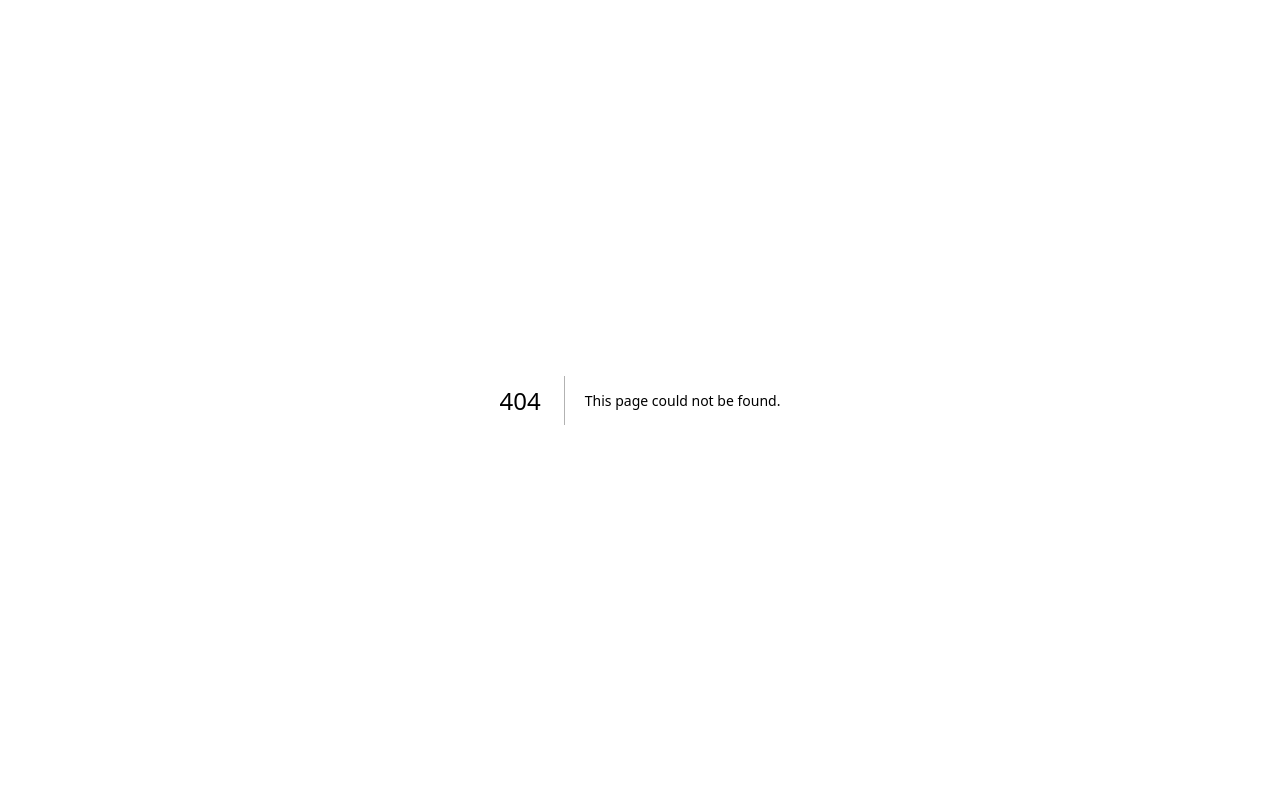
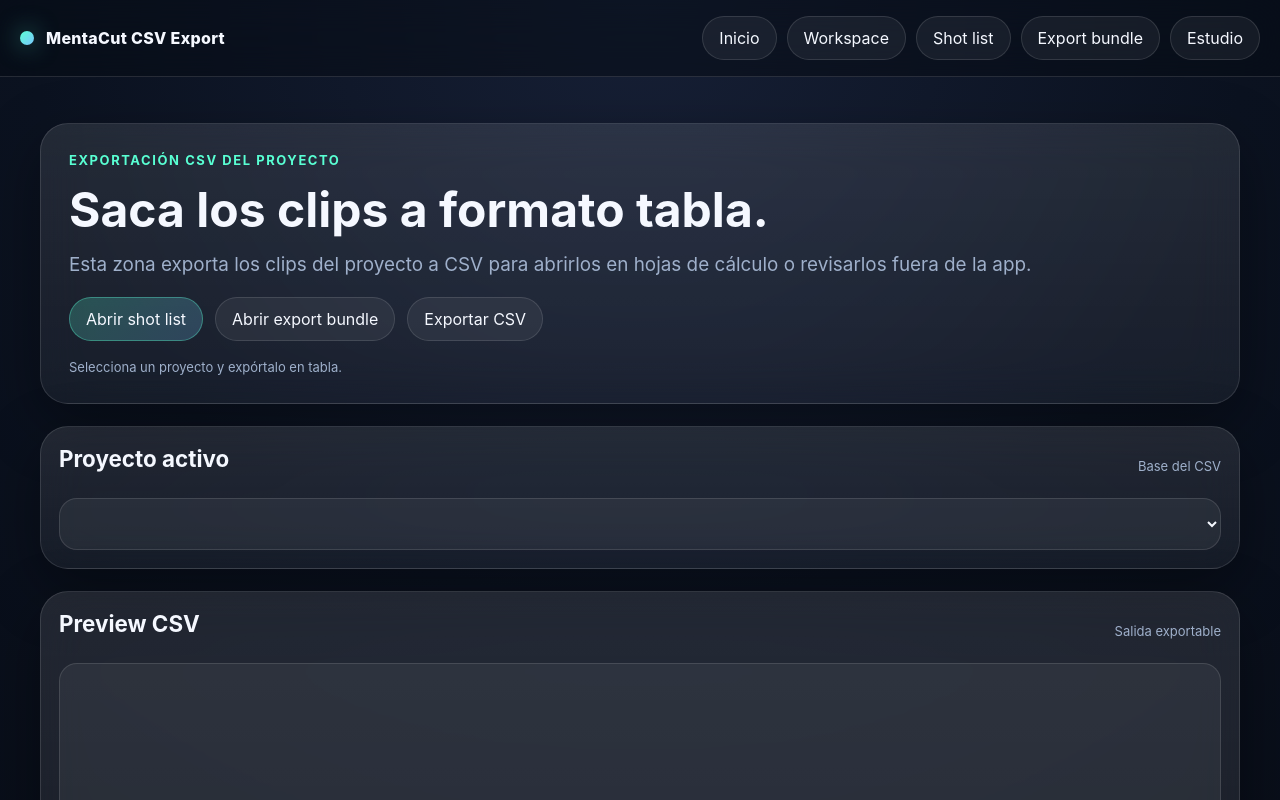
Before and after one commit to alain7224/MentaCut, a Next.js app: page /studio/csv-export in a window 1280 px wide. Before the commit this address had no page. Shown: the top 800 px of the page. Built offline with nearby package versions, Linux system fonts and the light colour scheme.

Commit message:
feat: add project CSV export route

```diff
--- /dev/null
+++ b/app/studio/csv-export/page.tsx
@@ -0,0 +1,77 @@
+'use client'
+
+import Link from 'next/link'
+import { useEffect, useMemo, useState } from 'react'
+import { exportProjectClipsCsv } from '@/lib/project-csv-export'
+import { readLocalProjects, type LocalProject } from '@/lib/local-store'
+
+export default function StudioCsvExportPage() {
+  const [projects, setProjects] = useState<LocalProject[]>([])
+  const [activeProjectId, setActiveProjectId] = useState<string | null>(null)
+  const [status, setStatus] = useState('')
+
+  useEffect(() => {
+    const next = readLocalProjects()
+    setProjects(next)
+    setActiveProjectId(next[0]?.id ?? null)
+  }, [])
+
+  const activeProject = useMemo(() => projects.find((item) => item.id === activeProjectId) ?? null, [projects, activeProjectId])
+  const csvText = useMemo(() => activeProject ? exportProjectClipsCsv(activeProject) : '', [activeProject])
+
+  function exportCsv() {
+    if (!activeProject) return
+    const blob = new Blob([csvText], { type: 'text/csv;charset=utf-8' })
+    const url = URL.createObjectURL(blob)
+    const anchor = document.createElement('a')
+    anchor.href = url
+    anchor.download = `${activeProject.name.replace(/\s+/g, '-').toLowerCase()}-clips.csv`
+    anchor.click()
+    URL.revokeObjectURL(url)
+    setStatus('Proyecto exportado en CSV')
+  }
+
+  return (
+    <div className="page-shell">
+      <header className="topbar">
+        <div className="brand"><span className="brand-dot" /><span>MentaCut CSV Export</span></div>
+        <nav className="nav">
+          <Link href="/" className="nav-link">Inicio</Link>
+          <Link href="/studio/workspace" className="nav-link">Workspace</Link>
+          <Link href="/studio/shot-list" className="nav-link">Shot list</Link>
+          <Link href="/studio/export-bundle" className="nav-link">Export bundle</Link>
+          <Link href="/studio" className="nav-link">Estudio</Link>
+        </nav>
+      </header>
+      <main className="main">
+        <section className="section">
+          <div className="panel hero-copy">
+            <span className="eyebrow">Exportación CSV del proyecto</span>
+            <h1 className="title" style={{ fontSize: 'clamp(1.8rem, 4vw, 3rem)' }}>Saca los clips a formato tabla.</h1>
+            <p className="sub">Esta zona exporta los clips del proyecto a CSV para abrirlos en hojas de cálculo o revisarlos fuera de la app.</p>
+            <div className="action-row">
+              <Link href="/studio/shot-list" className="btn btn-primary">Abrir shot list</Link>
+              <Link href="/studio/export-bundle" className="btn">Abrir export bundle</Link>
+              <button className="btn" onClick={exportCsv} disabled={!activeProject}>Exportar CSV</button>
+            </div>
+            <div className="timeline-label">{status || 'Selecciona un proyecto y expórtalo en tabla.'}</div>
+          </div>
+        </section>
+        <section className="section">
+          <div className="panel timeline">
+            <div className="row-head"><h2 className="section-title">Proyecto activo</h2><div className="timeline-label">Base del CSV</div></div>
+            <select className="input" value={activeProjectId ?? ''} onChange={(event) => setActiveProjectId(event.target.value)}>
+              {projects.map((project) => <option key={project.id} value={project.id}>{project.name} · {project.format}</option>)}
+            </select>
+          </div>
+        </section>
+        <section className="section">
+          <div className="panel timeline">
+            <div className="row-head"><h2 className="section-title">Preview CSV</h2><div className="timeline-label">Salida exportable</div></div>
+            <textarea className="textarea" rows={22} value={csvText} readOnly />
+          </div>
+        </section>
+      </main>
+    </div>
+  )
+}
```
